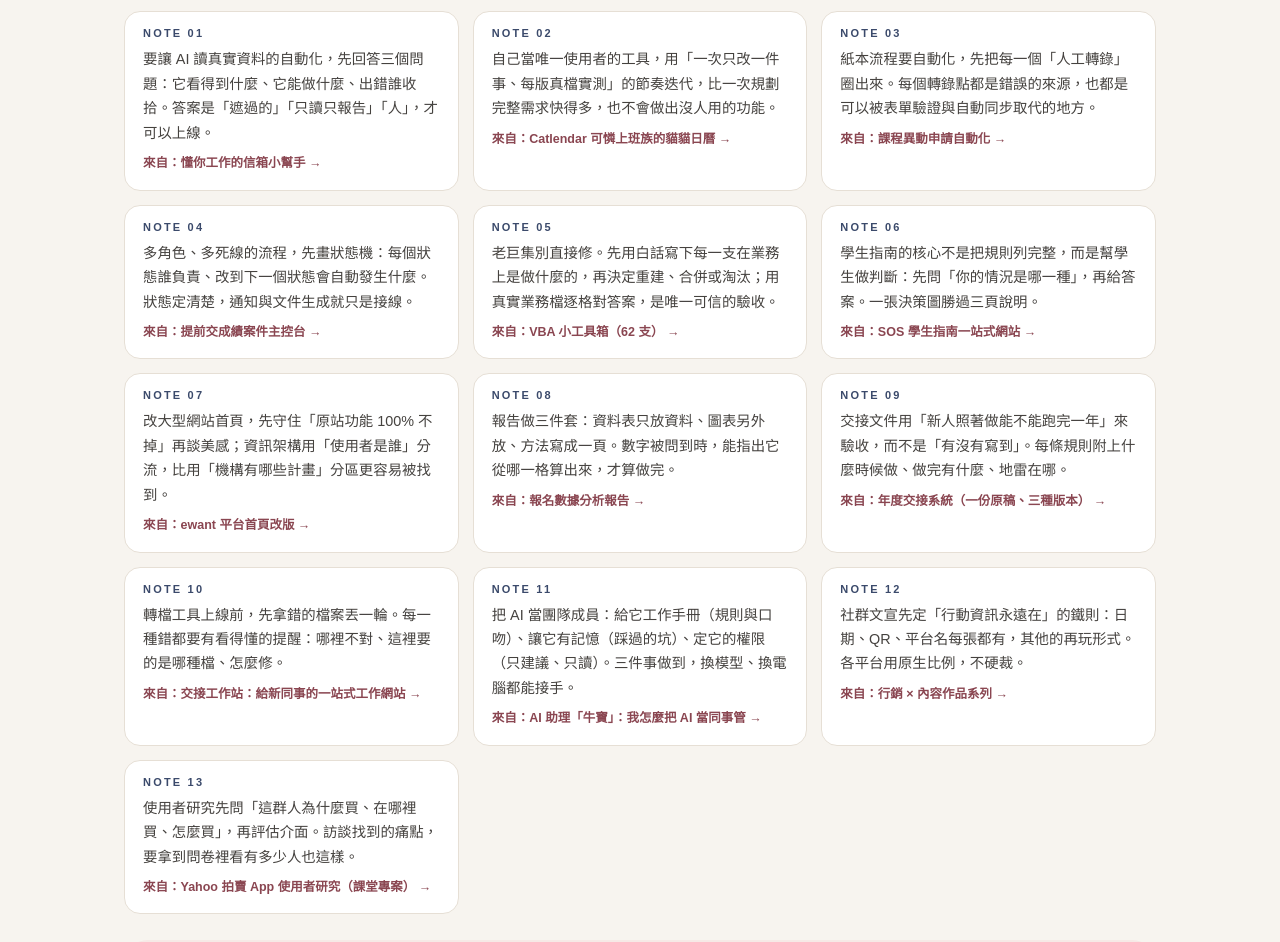
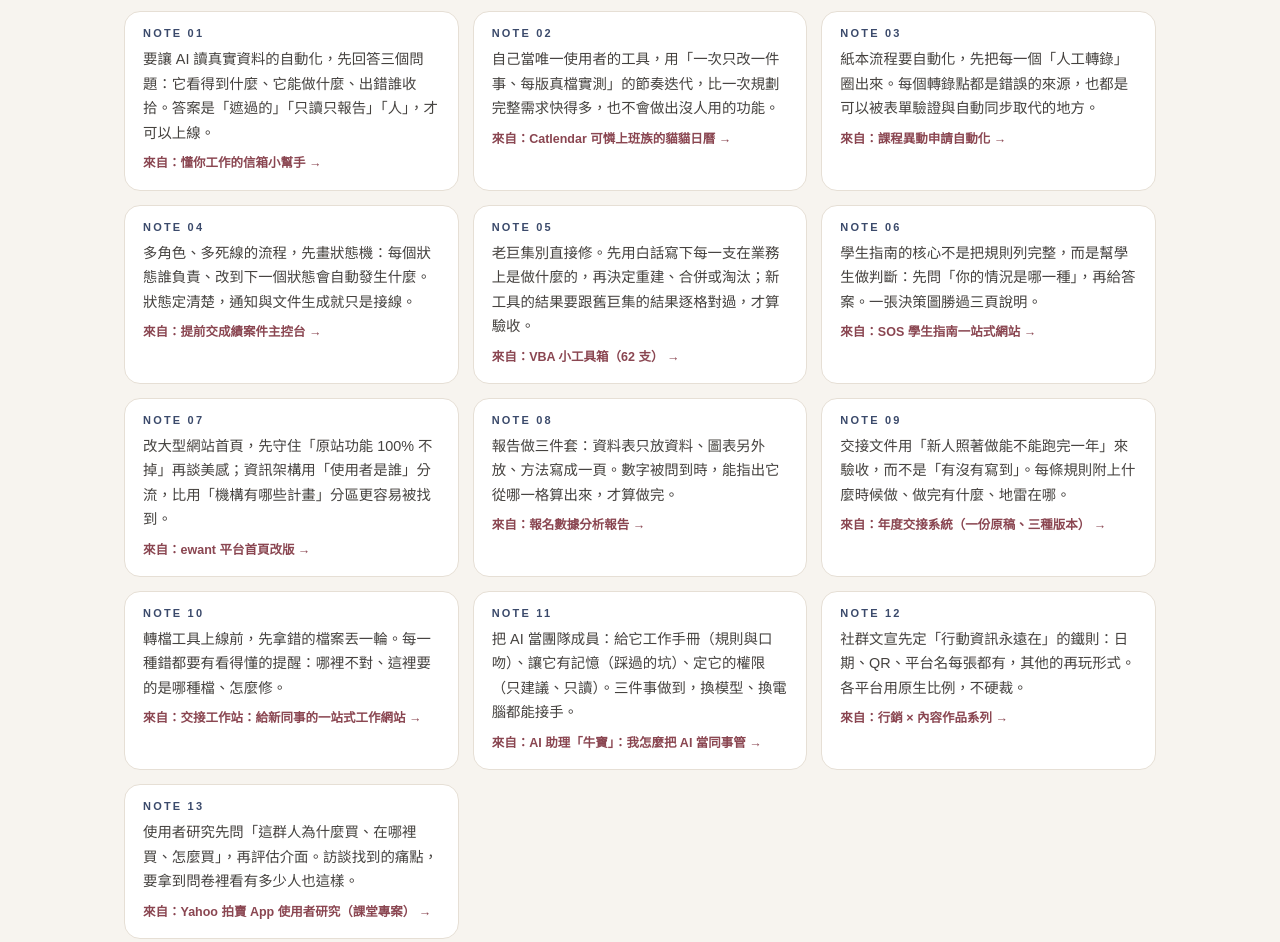
Before and after one commit to barefooty/chrissy-portfolio, a plain HTML site: page index.html in a window 1280 px wide. Shown: the part 5556-6498 px from the top of the page. Drawn offline with Linux system fonts and the light colour scheme; a web font is replaced by a local one.

Commit message:
VBA 小工具箱：調整「我的角色」與「通用做法」的驗收說法
Co-Authored-By: Claude Fable 5.2 <noreply@anthropic.com>

```diff
--- a/index.html
+++ b/index.html
@@ -1023,9 +1023,9 @@ const PROJECTS = [
   title:"🧰 VBA 小工具箱（62 支）", status:"live", statusTxt:"✅ 交接完成・單檔離線",
   one:"原本散在 51 個筆記頁面、一半已經跑不動的巨集，重建成一個檔案裡的 62 支工具，照作業流程一步步帶著做。",
   num:"51 頁散落的巨集整合成 1 個檔案，順手修掉 11 個會毀資料的問題",
-  role:"我的角色：先把每支巨集「在業務上是做什麼的」弄清楚，再和 AI 一支一支重建成瀏覽器工具，用真實業務檔逐格對答案驗收。",
+  role:"我的角色：先把每支巨集「在業務上是做什麼的」弄清楚，再和 AI 一支一支重建成瀏覽器工具，每一支都跟舊巨集的結果逐格對過才算完成。",
   learn:"重建時找出 11 個會毀資料的地雷：永久刪檔、整欄爆填、同課重複匯入。它們之前沒出事，只是因為用的人都知道要避開。學到：接手老工具，先讀它會「做壞什麼」，再談它會做什麼。",
-  tip:"老巨集別直接修。先用白話寫下每一支在業務上是做什麼的，再決定重建、合併或淘汰；用真實業務檔逐格對答案，是唯一可信的驗收。",
+  tip:"老巨集別直接修。先用白話寫下每一支在業務上是做什麼的，再決定重建、合併或淘汰；新工具的結果要跟舊巨集的結果逐格對過，才算驗收。",
   desc:"接手業務時最可怕的資產：50 幾頁散落在筆記軟體裡的 Excel 巨集，沒人敢碰。我把繁瑣的行政流程重新整理，封裝成單檔 HTML 工具箱：免安裝、免帳號、完全離線，個資從頭到尾不離開電腦。工具不是按功能羅列，而是照作業流程編排，選一項業務就一步一步帶著做。",
   hi:["重建過程修掉 11 個會毀資料的地雷：永久刪檔、整欄爆填、同課重複匯入……","上傳、處理、下載三步驟，永不修改原始檔案","交接手冊由流程定義檔自動生成，工具更新、文件自動跟上"],
   tech:["HTML/JavaScript","SheetJS/ExcelJS","Python 建置管線","docs-as-code"],
```
